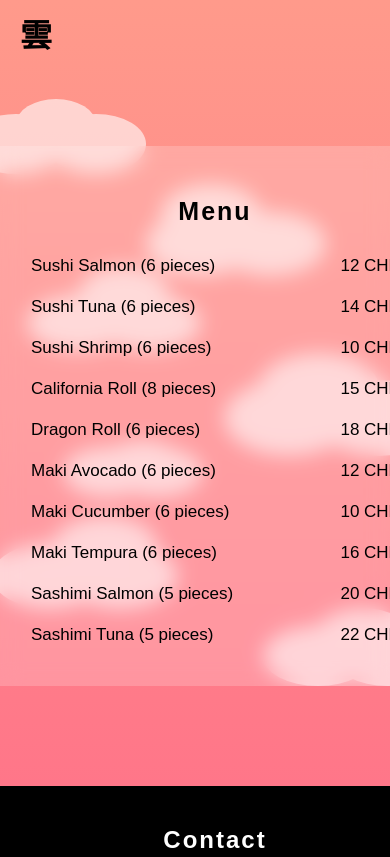
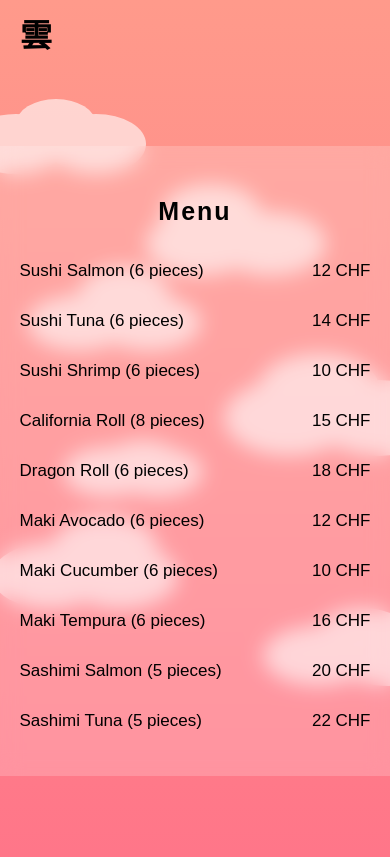
Before and after one commit to NourN/kumo, a plain HTML site: page index.html in a window 390 px wide. Shown: the top 857 px of the page. Drawn offline with Linux system fonts and the light colour scheme; a web font is replaced by a local one.

Commit message:
responsive fix menu and contact visual

```diff
--- a/index.html
+++ b/index.html
@@ -60,6 +60,7 @@
     <div class="menu">
         <h2>Menu</h2>
 
+      <div class="menu-list">
         <div class="menu-item"><span>Sushi Salmon (6 pieces)</span> <span>12 CHF</span></div>
         <div class="menu-item"><span>Sushi Tuna (6 pieces)</span> <span>14 CHF</span></div>
         <div class="menu-item"><span>Sushi Shrimp (6 pieces)</span> <span>10 CHF</span></div>
@@ -70,6 +71,7 @@
         <div class="menu-item"><span>Maki Tempura (6 pieces)</span> <span>16 CHF</span></div>
         <div class="menu-item"><span>Sashimi Salmon (5 pieces)</span> <span>20 CHF</span></div>
         <div class="menu-item"><span>Sashimi Tuna (5 pieces)</span> <span>22 CHF</span></div>
+      </div>
 
     </div>
 
--- a/styles.css
+++ b/styles.css
@@ -50,7 +50,7 @@ body.night .logo {
 .menu {
   position: relative;
   text-align: center;
-  padding: 30px 20px;
+  padding: 30px 0px;
   background: rgba(255, 255, 255, 0.2);
   border-radius: 15px;
   max-width: 600px;
@@ -66,10 +66,16 @@ body.night .logo {
   color: black;
 }
 
+.menu-list{
+  display: flex;
+  flex-direction: column;
+  align-items: center;
+}
+
 .menu-item {
+  width: 90%;
   display: flex;
   justify-content: space-between;
-  max-width: 500px;
   margin: 15px auto;
   font-size: 17px;
   padding: 10px;
@@ -117,7 +123,6 @@ body.night .logo {
 }
 
 .contact a:hover, .contact p:hover {
-  transform: scale(1.1);
   color: #c1c1c1;
 }
 
@@ -138,7 +143,7 @@ body.night .logo {
   }
 
   .menu-item {
-    margin: 1px;
+    margin: 5px 0px;
   }
 
 }
```
